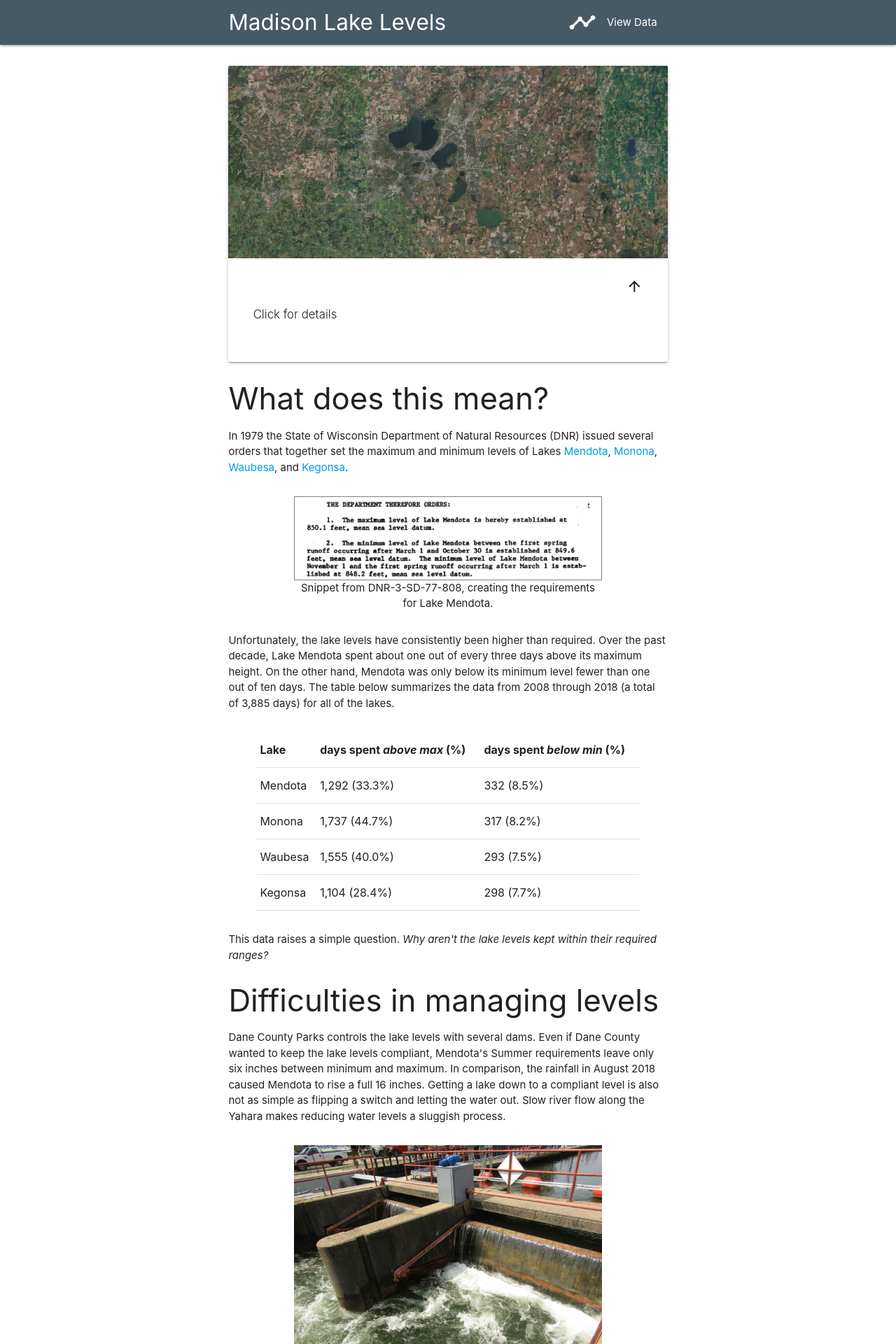
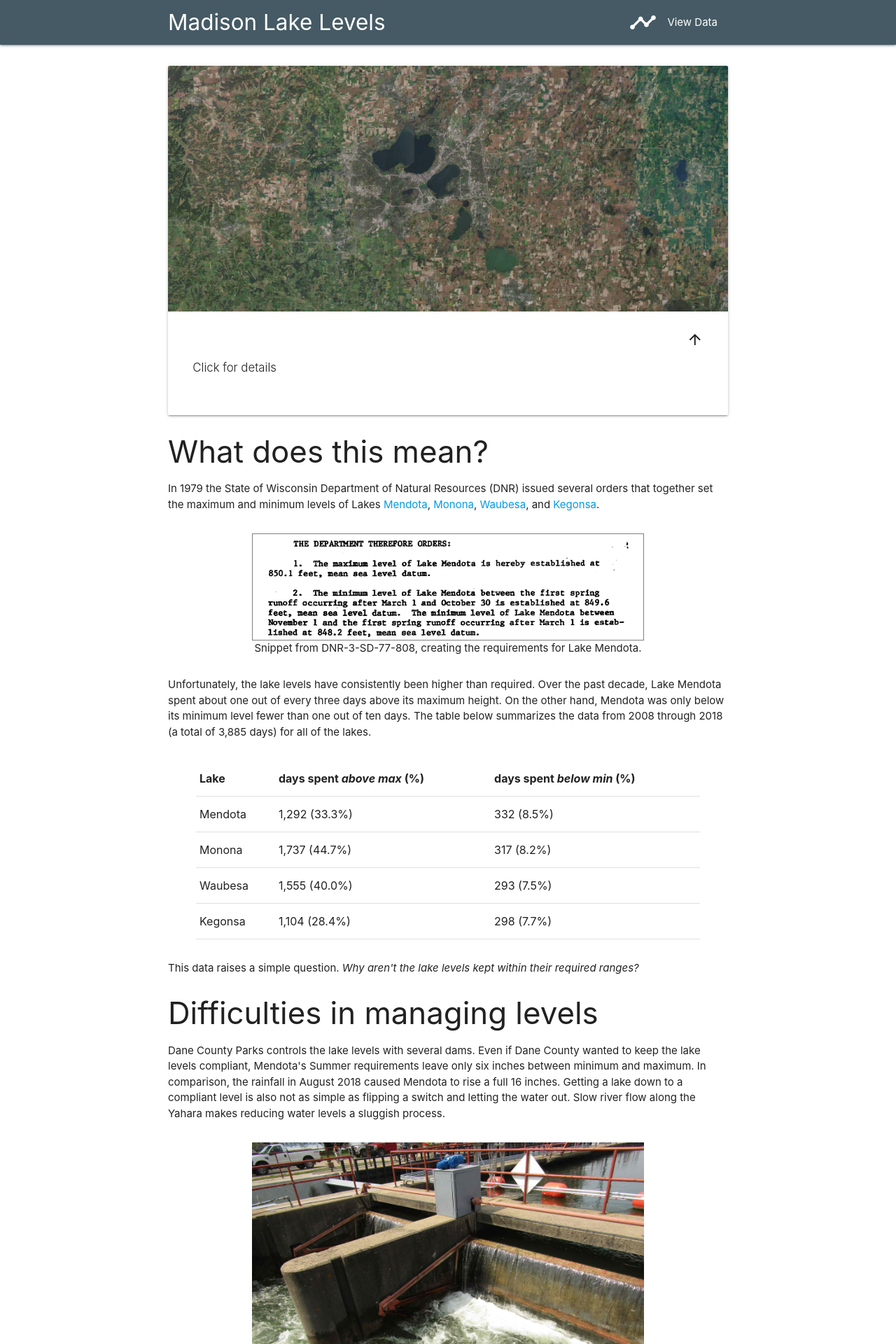
Before and after one commit to kbrose/yahara-info, a Flask app: template templates/main.html in a window 1280 px wide. Shown: the top 1920 px of the page at 70% size. Run offline with Flask 2, Linux system fonts and the light colour scheme; the template is opened without the code that fills it, so the values that code supplies are empty; parts of the project's set-up code (start-up, migrations or seed data) failed here and were passed over.

Commit message:
update styling to use a max width

```diff
--- a/static/styles/custom.css
+++ b/static/styles/custom.css
@@ -2,3 +2,6 @@ img.overlay-lake {
     position: absolute !important;
     opacity: 1;
 }
+.container.body {
+    max-width: 800px;
+}
--- a/templates/base.html
+++ b/templates/base.html
@@ -14,33 +14,28 @@
 <header>
     <nav>
         <div class="nav-wrapper blue-grey darken-2 white-text">
-            <div class="container">
-                <div class="container">
+            <div class="container body">
                 <a href="/" class="brand-logo left">Madison Lake Levels</a>
                 <ul class="right">
                     <li><a href="/plot"><i class="material-icons left" style="font-size: 40px;">timeline</i>View Data</a></li>
                 </ul>
             </div>
         </div>
-            <!-- <h1 class="center-align">Madison Lake Levels</h1> -->
-        </div>
     </nav>
 </header>
-<main class="container">
+<main>
     {% block content %}
     {% endblock %}
 </main>
 <footer class="page-footer blue-grey darken-2 white-text">
-    <div class="container">
-        <div class="container">
-            You can <a href="/db" class="blue-text text-lighten-4">download the lake level data</a> as a CSV file (can be opened with Excel).
+    <div class="container body">
+        You can <a href="/db" class="blue-text text-lighten-4">download the lake level data.</a>
         <br>
-            The code behind this website is open source, and can be found on <a href="https://www.github.com/kbrose/madison-lake-levels/" class="blue-text text-lighten-4">GitHub</a>.
+        The code behind this website is open source, and on <a href="https://www.github.com/kbrose/madison-lake-levels/" class="blue-text text-lighten-4">GitHub</a>.
         <br>
-            This website utilizes data from the <a href="https://waterservices.usgs.gov" class="blue-text text-lighten-4">U.S. Geological Survey</a>, including the National Map.
+        Data from the <a href="https://waterservices.usgs.gov" class="blue-text text-lighten-4">U.S. Geological Survey</a> is used, including the <a href="https://viewer.nationalmap.gov/advanced-viewer/" class="blue-text text-lighten-4">National Map</a>.
         <br>
         Return to the <a href="/" class="blue-text text-lighten-4">home page</a>.
     </div>
-    </div>
 </footer>
 </html>
--- a/templates/main.html
+++ b/templates/main.html
@@ -1,6 +1,6 @@
 {% extends "base.html" %}
 {% block content %}
-<div class="container">
+<div class="container body">
     {{ date|safe }}
     <br>
     <div class="card hoverable">
--- a/templates/plot.html
+++ b/templates/plot.html
@@ -1,5 +1,7 @@
 {% extends "base.html" %}
 {% block content %}
+<div class="container">
 {{ plot_div|safe }}
 You may also be interested in exploring the data found at <a href="http://www.infosyahara.org">http://www.infosyahara.org</a>.
+</div>
 {% endblock %}
```
Lines whose indentation alone changed are shown as unchanged.
